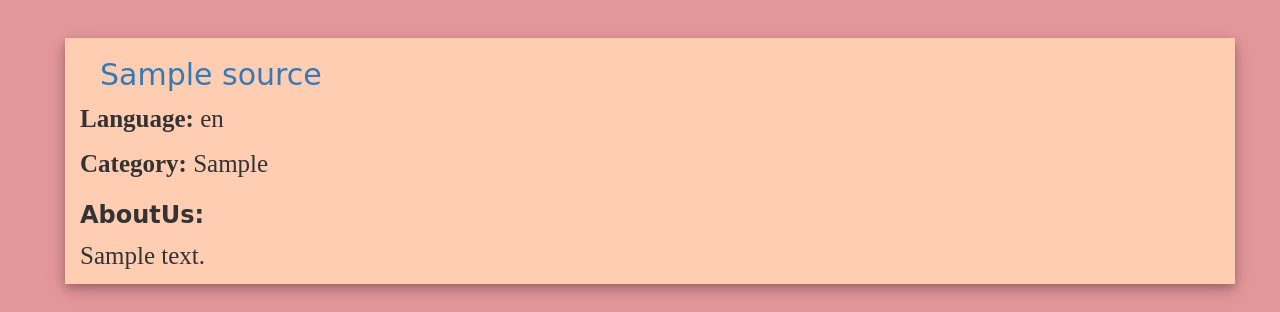
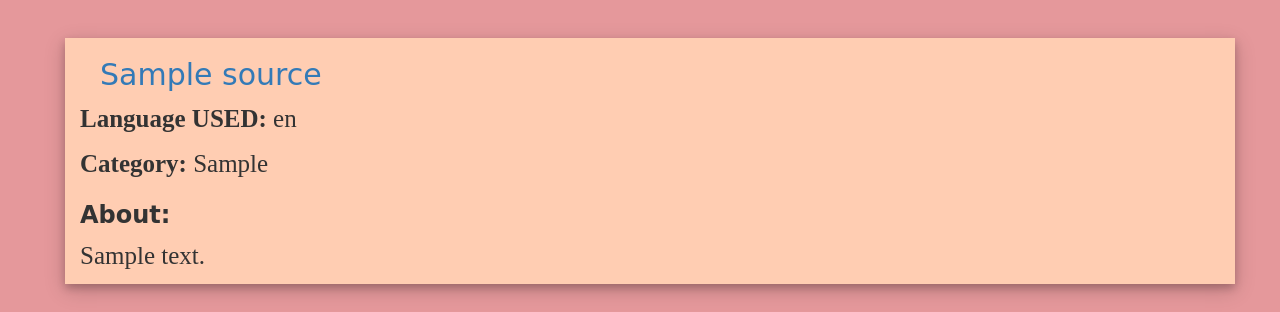
Before and after one commit to Michellemukami/news, a Flask app: template app/templates/index.html in a window 1280 px wide. Shown: the part 359-671 px from the top of the page. Run offline with Flask 2, Linux system fonts and the light colour scheme; the template is opened without the code that fills it: most values are stand-ins (such as "Sample title", 1, 10 or a date in 2020); some libraries are stand-ins or nearby versions; some web fonts are replaced.

Commit message:
changes made in index.html

```diff
--- a/app/templates/index.html
+++ b/app/templates/index.html
@@ -14,9 +14,9 @@
     {% for source in sources%}
     <div class="col-md-12">
       <h2><a href="{{source.source_url}}">{{source.source_name}}</a></h2>
-      <p><strong>Language:</strong> {{source.source_language}}</p>
+      <p><strong>Language USED:</strong> {{source.source_language}}</p>
       <p><strong>Category:</strong> {{source.source_category}}</p>
-      <h3><strong>AboutUs:</strong></h3>
+      <h3><strong>About:</strong></h3>
       <p>{{source.source_description}}</p>
     </div>
     {% endfor%}
```
